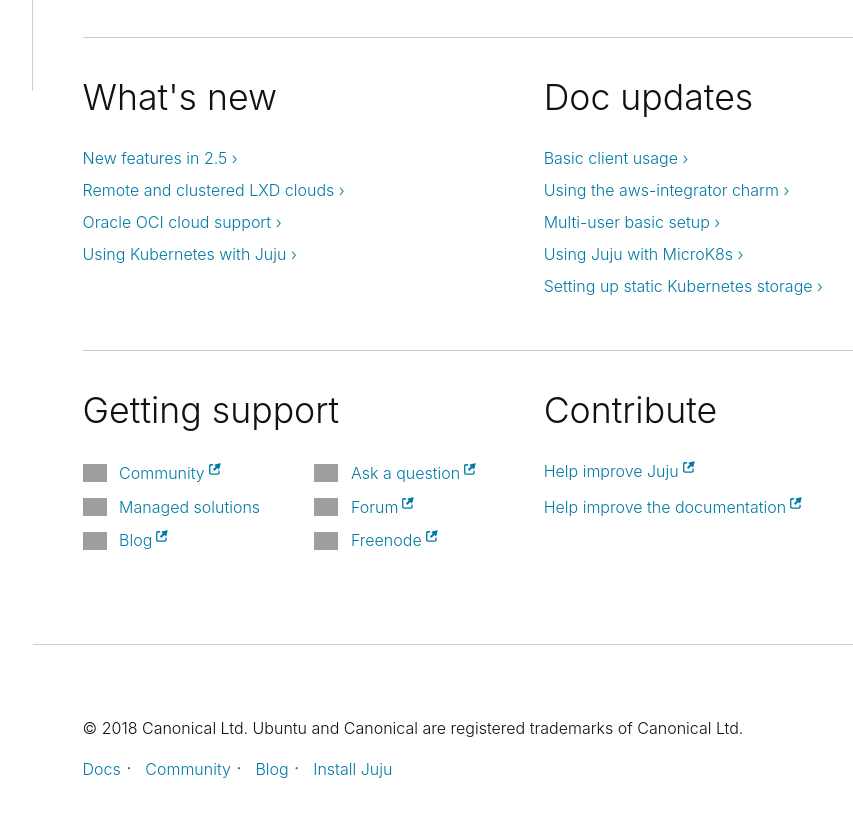
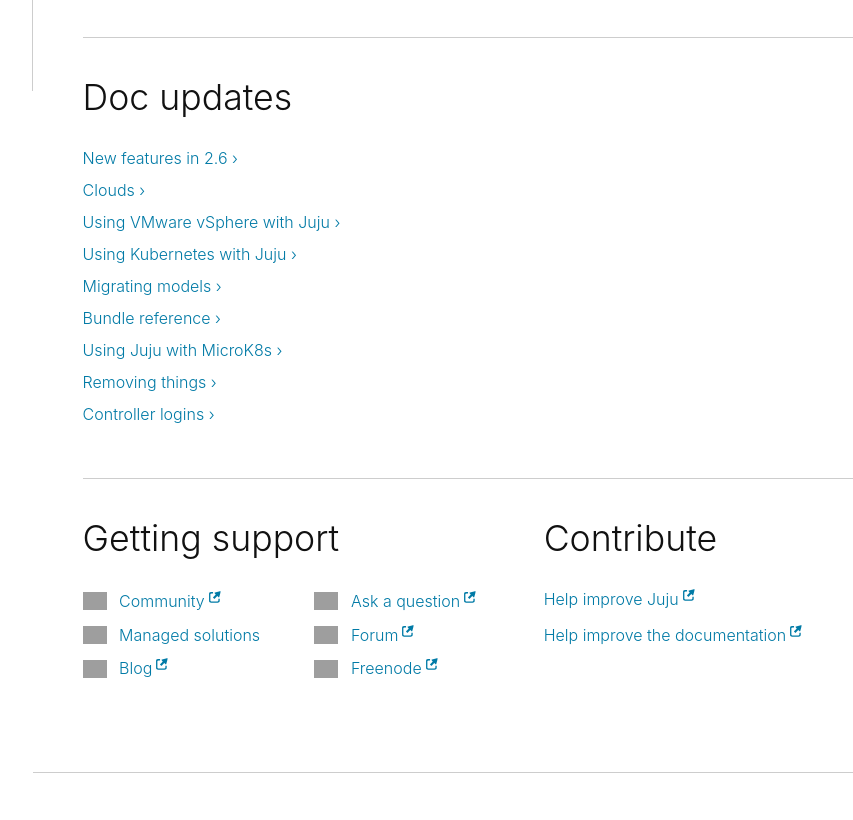
Before and after one commit to canonical-web-and-design/docs.jujucharms.com, a Python web app: template templates/homepage.html in a window 1280 px wide. Shown: the part 757-1577 px from the top of the page, without its empty margins (255-1108 px from the left). Before the commit the page ends 1535 px from the top, so only its background shows below. Run offline with Jinja, Linux system fonts and the light colour scheme; the template is opened without the code that fills it, so the values that code supplies are empty; some web fonts are replaced; grey boxes are pictures that could not be loaded.

Commit message:
edit doc content links

```diff
--- a/templates/homepage.html
+++ b/templates/homepage.html
@@ -22,22 +22,17 @@
       <hr class="is-deep">
       <div class="u-equal-height">
         <div class="col-6">
-          <h2>What's new</h2>
-          <ul class="p-list">
-            <li class="p-list__item"><a href="/whats-new-in-2-5/1202">New features in 2.5&nbsp;&rsaquo;</a></li>
-            <li class="p-list__item"><a href="/using-lxd-with-juju-advanced/1091">Remote and clustered LXD clouds&nbsp;&rsaquo;</a></li>
-            <li class="p-list__item"><a href="/using-oracle-oci-with-juju/1096">Oracle OCI cloud support&nbsp;&rsaquo;</a></li>
-            <li class="p-list__item"><a href="/using-kubernetes-with-juju/1090">Using Kubernetes with Juju&nbsp;&rsaquo;</a></li>
-          </ul>
-        </div>
-        <div class="col-6">
           <h2>Doc updates</h2>
           <ul class="p-list">
-            <li class="p-list__item"><a href="/basic-client-usage-tutorial/1191">Basic client usage&nbsp;&rsaquo;</a></li>
-            <li class="p-list__item"><a href="/using-the-aws-integrator-charm-tutorial/1192">Using the aws-integrator charm&nbsp;&rsaquo;</a></li>
-            <li class="p-list__item"><a href="/multi-user-basic-setup-tutorial/1195">Multi-user basic setup&nbsp;&rsaquo;</a></li>
+            <li class="p-list__item"><a href="/whats-new-in-2-6/1202">New features in 2.6&nbsp;&rsaquo;</a></li>
+            <li class="p-list__item"><a href="/clouds/1100">Clouds&nbsp;&rsaquo;</a></li>
+            <li class="p-list__item"><a href="/using-vmware-vsphere-with-juju/1099">Using VMware vSphere with Juju&nbsp;&rsaquo;</a></li>
+            <li class="p-list__item"><a href="/using-kubernetes-with-juju/1090">Using Kubernetes with Juju&nbsp;&rsaquo;</a></li>
+            <li class="p-list__item"><a href="/migrating-models/1152">Migrating models&nbsp;&rsaquo;</a></li>
+            <li class="p-list__item"><a href="/bundle-reference/1158">Bundle reference&nbsp;&rsaquo;</a></li>
             <li class="p-list__item"><a href="/using-juju-with-microk8s-tutorial/1194">Using Juju with MicroK8s&nbsp;&rsaquo;</a></li>
-            <li class="p-list__item"><a href="/setting-up-static-kubernetes-storage-tutorial/1193">Setting up static Kubernetes storage&nbsp;&rsaquo;</a></li>
+            <li class="p-list__item"><a href="/removing-things/1063">Removing things&nbsp;&rsaquo;</a></li>
+            <li class="p-list__item"><a href="/controller-logins/1389">Controller logins&nbsp;&rsaquo;</a></li>
           </ul>
         </div>
       </div>
```
